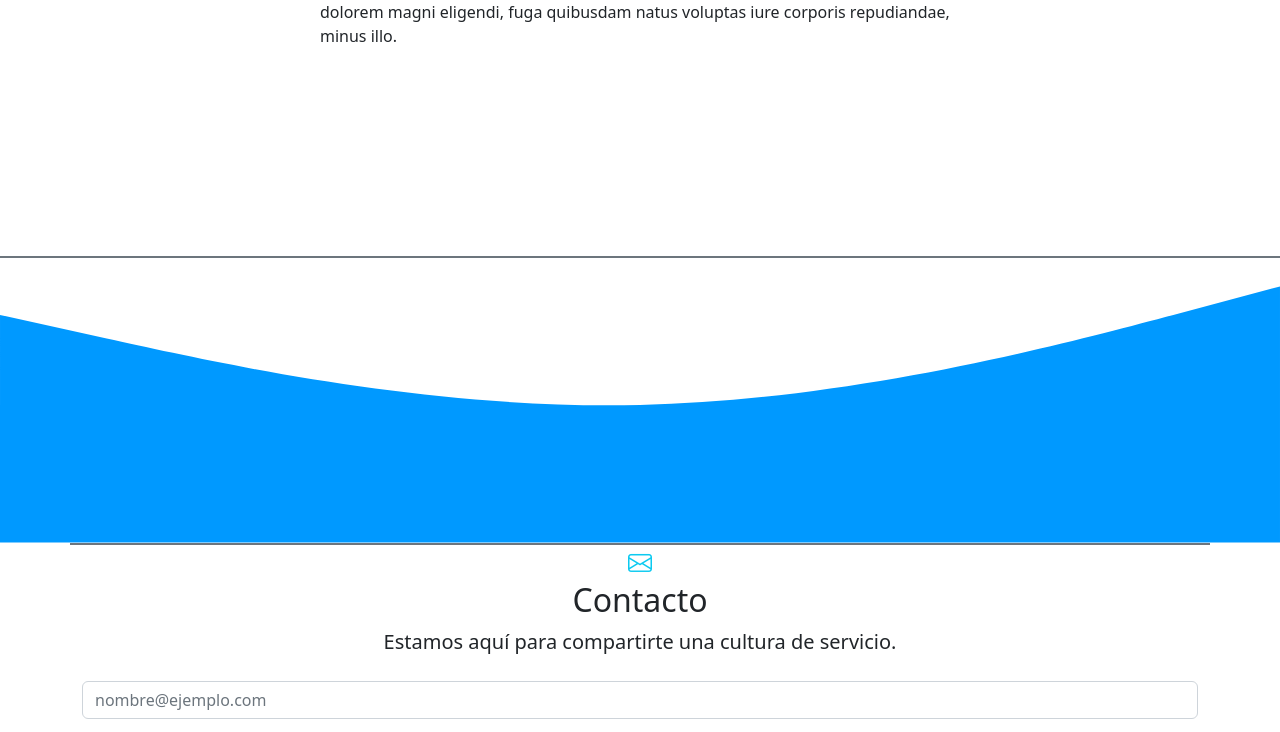
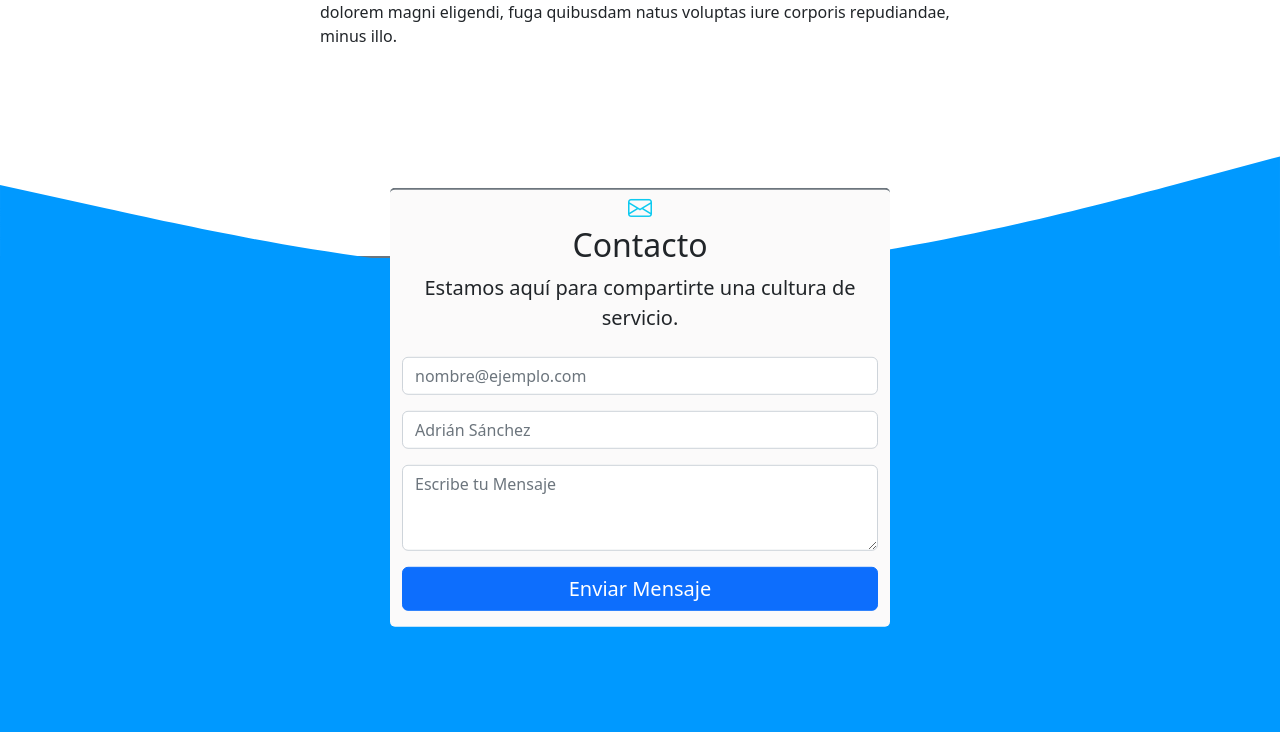
Before and after one commit to leivahm/ubp-test-inf01, a plain HTML site: page index.html in a window 1280 px wide. Shown: the part 3749-4481 px from the top of the page. Drawn offline with nearby package versions, Linux system fonts and the light colour scheme.

Commit message:
estilos en el formulario

```diff
--- a/src/css/stylo.css
+++ b/src/css/stylo.css
@@ -113,6 +113,32 @@ body {
     -webkit-text-fill-color: transparent;
   }
 
+  /* ==== FONDO CONTACTOS === */
+
+#bg-contacto {
+  position: relative;
+  top: -130px;
+}
+
+#seccion-contacto {
+  background-color: #0099ff;
+  min-height: 500px;
+  position: relative;
+}
+
+
+/* === CONTACTOS FORMULARIO === */
+
+#contenedor-formulario {
+  position: absolute;
+  top: 30%;
+  left: 50%;
+  transform: translate(-50%, -50%);
+  background: #fbfafa;
+  border-radius: 5px;
+  max-width: 500px;
+}
+
   /* when screen's smaller than 512px */
   @media (max-width: 512px) {
     #principles span {
@@ -131,4 +157,8 @@ body {
     #principles h1 {
       font-size: 6rem;
     }
+
+    #bg-contacto {
+      top: -110px;
+    }
   }
```
